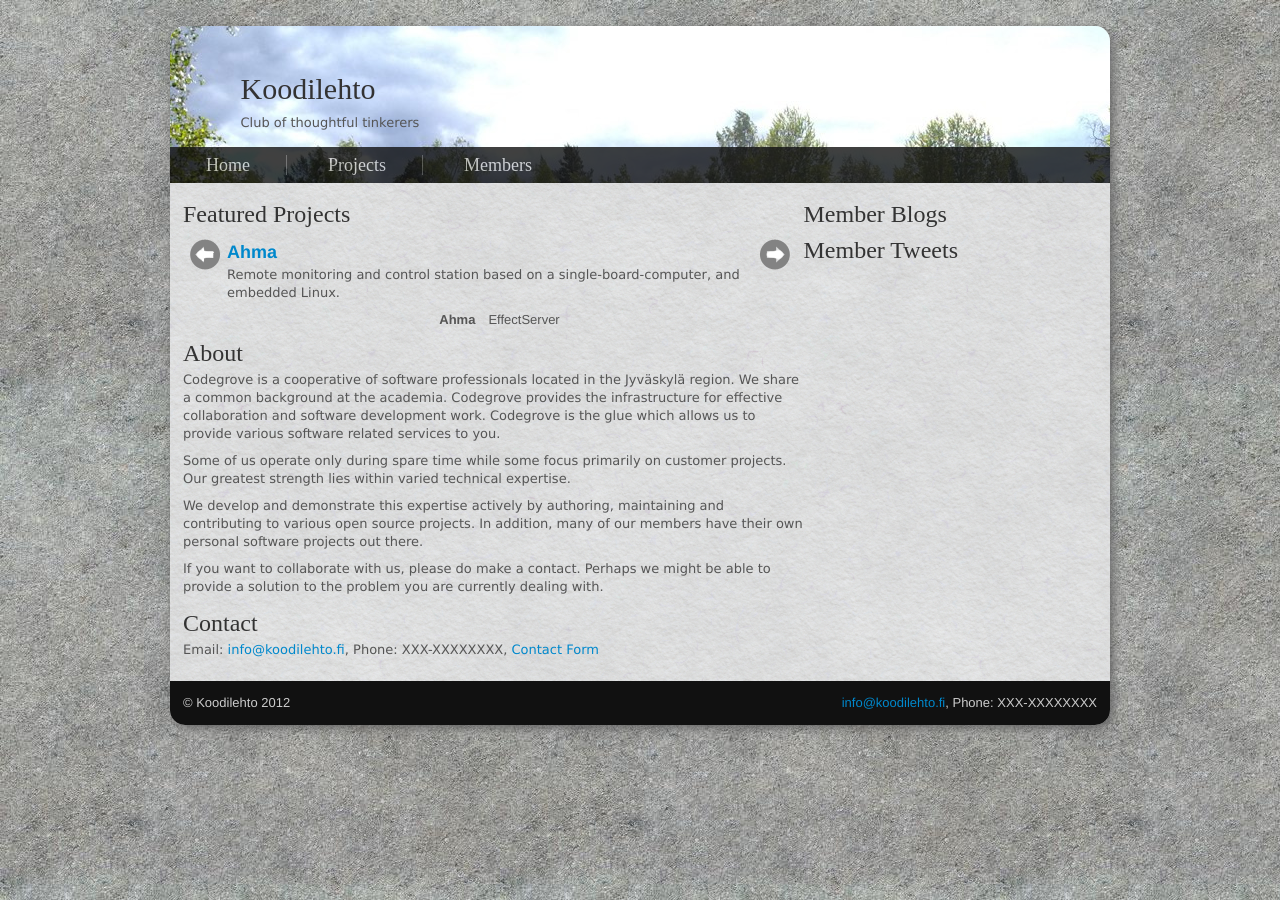
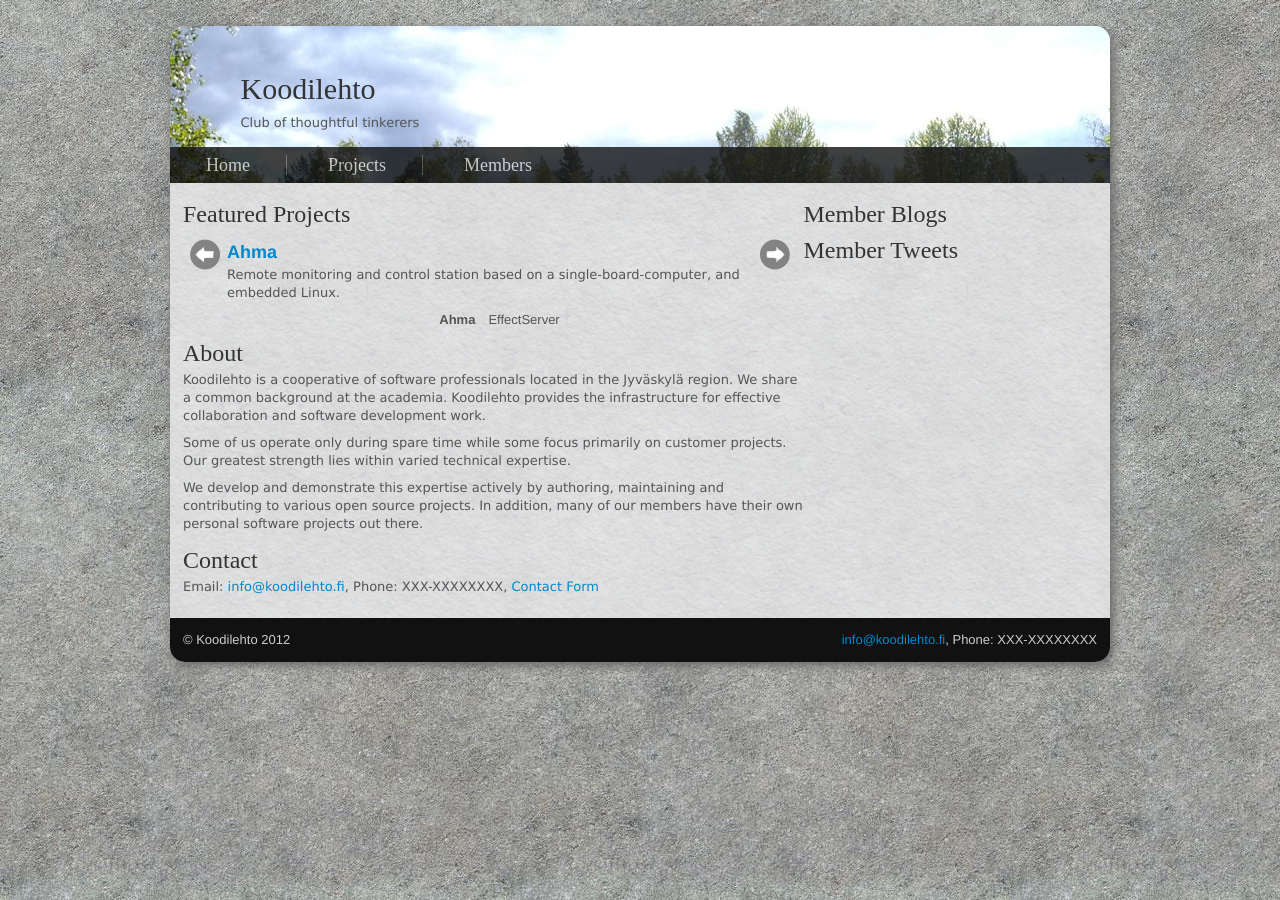
Before and after one commit to koodilehto/koodilehto-site, a Jekyll site: the page built from index.html, in a window 1280 px wide. Built offline with Jekyll 4.4.1, drawn with Linux system fonts in a browser that asks for light colours; some web fonts are replaced.

Commit message:
Change index intro to use Koodilehto + remove some cheese from it

```diff
--- a/index.html
+++ b/index.html
@@ -25,10 +25,9 @@ js: index
         </div>
 
         <h2>About</h2>
-            <p>Codegrove is a cooperative of software professionals located in the Jyväskylä region. We share a common background at the academia. Codegrove provides the infrastructure for effective collaboration and software development work. Codegrove is the glue which allows us to provide various software related services to you.</p>
+            <p>Koodilehto is a cooperative of software professionals located in the Jyväskylä region. We share a common background at the academia. Koodilehto provides the infrastructure for effective collaboration and software development work.</p>
             <p>Some of us operate only during spare time while some focus primarily on customer projects. Our greatest strength lies within varied technical expertise.</p>
             <p>We develop and demonstrate this expertise actively by authoring, maintaining and contributing to various open source projects. In addition, many of our members have their own personal software projects out there.</p>
-            <p>If you want to collaborate with us, please do make a contact. Perhaps we might be able to provide a solution to the problem you are currently dealing with.</p>
 
         <h2>Contact</h2>
             <p>Email: <a href="mailto:{{ site.email }}">{{ site.email }}</a>, Phone: {{ site.phone }}, <a href="contact">Contact Form</a></p>
```
